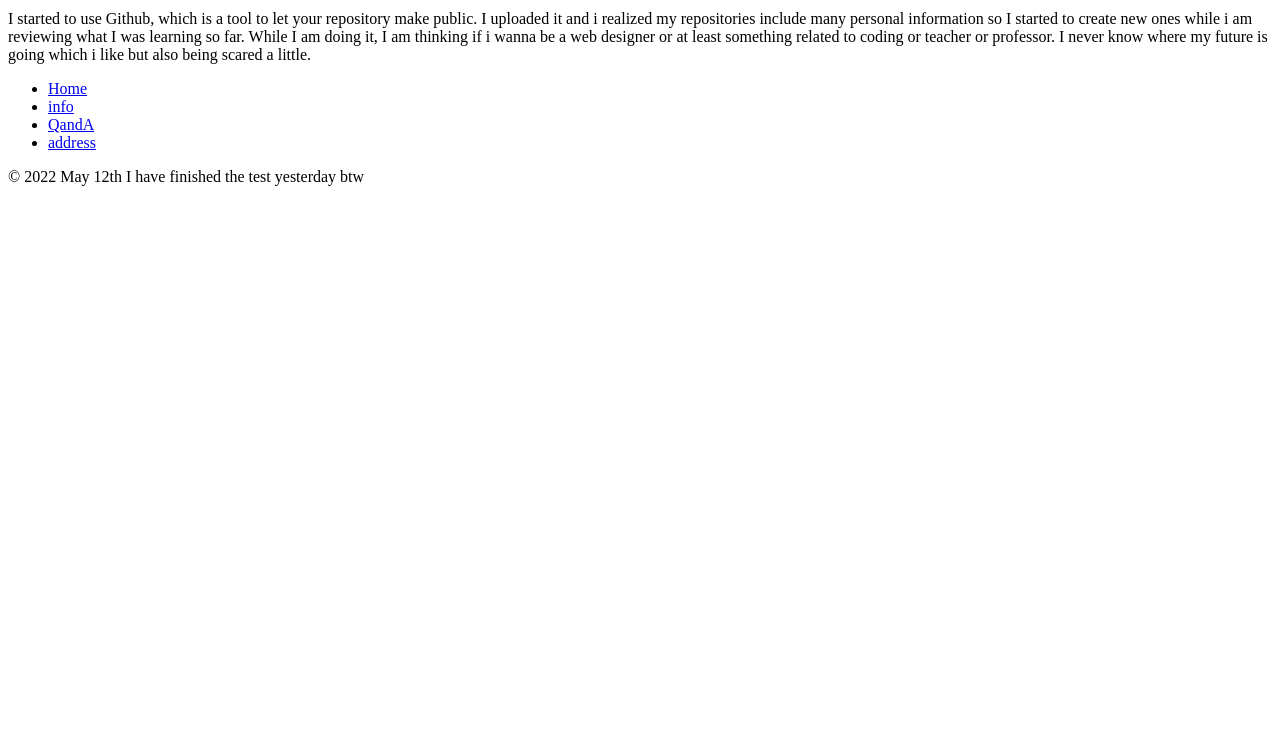
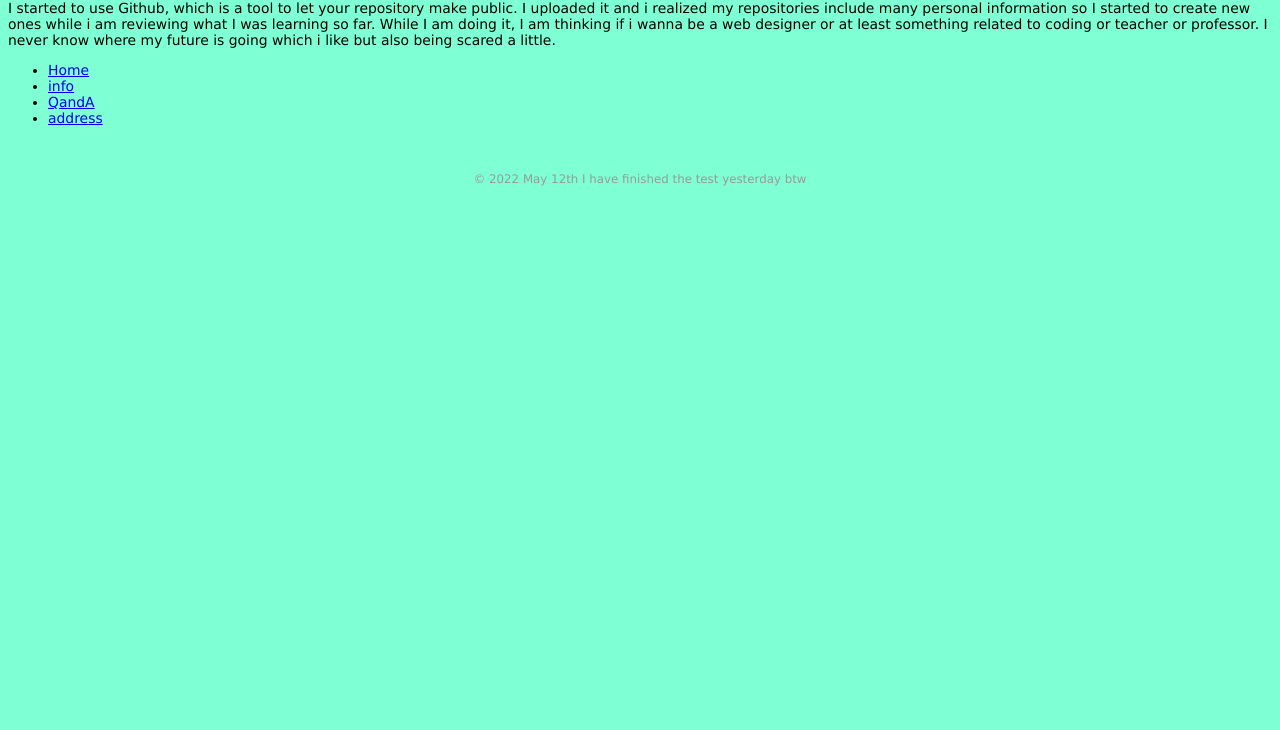
Before and after one commit to kanna210/review, a plain HTML site: page 2023219.html in a window 1280 px wide. Shown: the part 70-800 px from the top of the page. Drawn offline with Linux system fonts and the light colour scheme; files that its build step writes are made by us from their sources.

Commit message:
Add files via upload

```diff
--- a/2023219.html
+++ b/2023219.html
@@ -4,7 +4,7 @@
     <head>
         <meta charset="utf-8">
         <title>for github</title>
-        <link rel="gitcss/2023219.css">
+        <link rel="stylesheet" href="gitcss/2023219.css">
     </head>
 
     <body>
```
